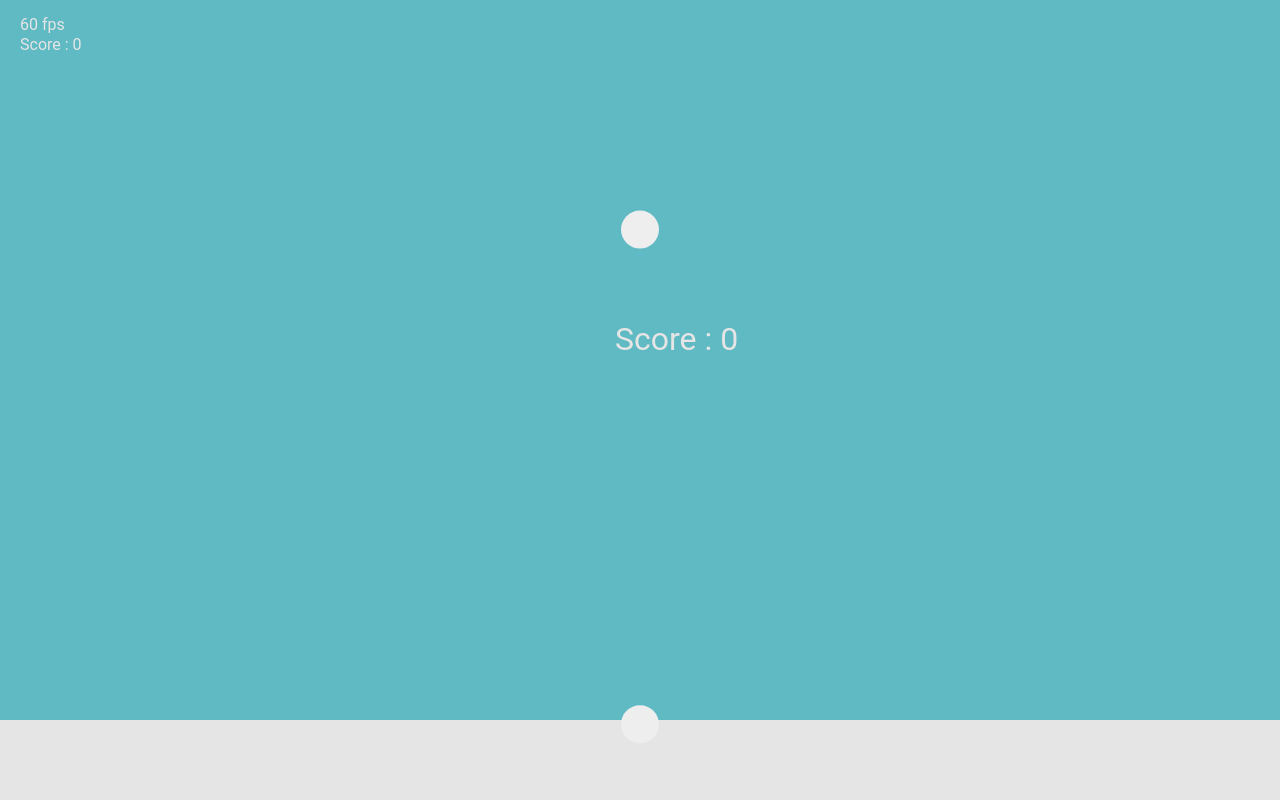
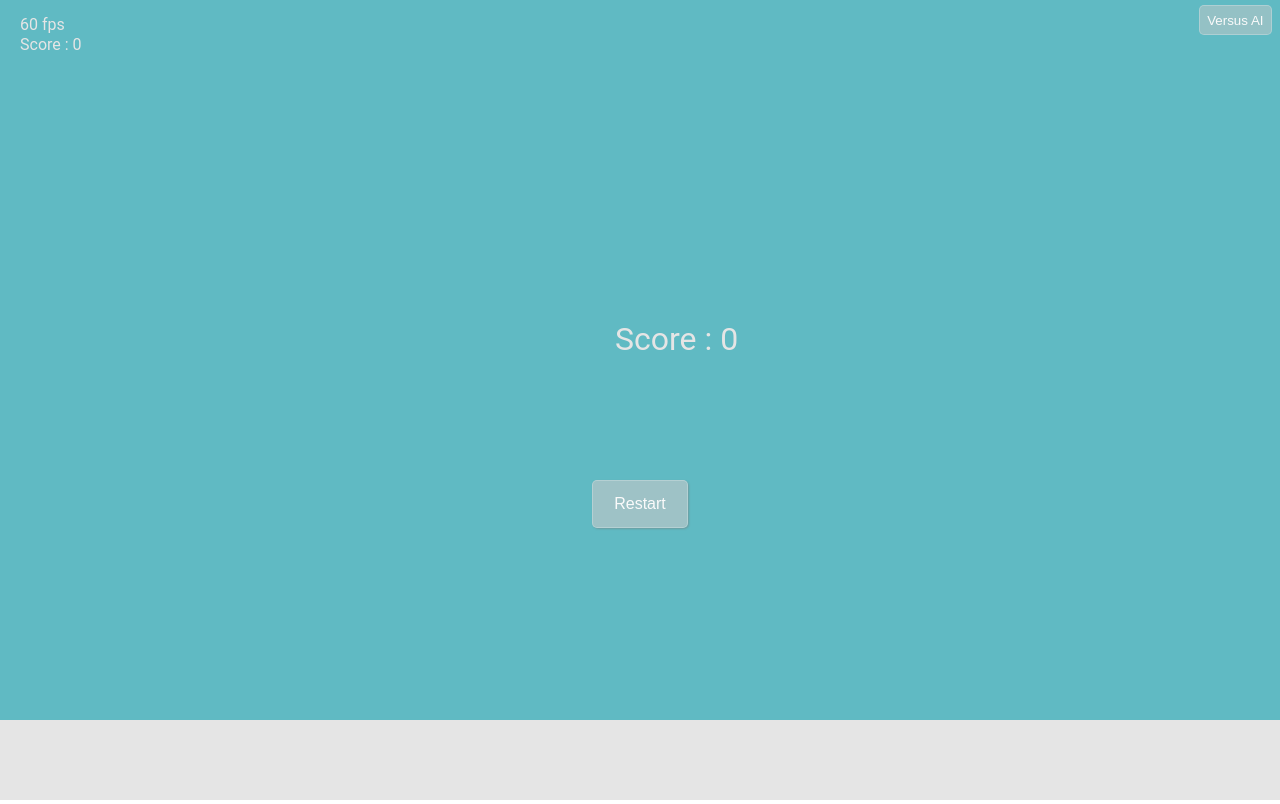
Before and after one commit to d0rianb/FlappyBirdAI, a plain HTML site: page index.html in a window 1280 px wide. Drawn offline with Linux system fonts and the light colour scheme.

Commit message:
Add an interface and a game loop

```diff
--- a/index.html
+++ b/index.html
@@ -8,6 +8,12 @@
 </head>
 
 <body>
+  <select class="mode-select" name="mode-select">
+    <option value="player">1 Player</option>
+    <option value="versus">Versus AI</option>
+    <option value="auto">AI train</option>
+  </select>
+  <button type="button" name="restart" class="restart-button"> Restart</button>
   <canvas id="canvas" autofocus></canvas>
 </body>
 <script src="js/lib/neuroEvolution.js" charset="utf-8"></script>
--- a/js/bird.js
+++ b/js/bird.js
@@ -19,6 +19,7 @@ class Bird {
 	}
 
 	dist(pipe) {
+		if (!pipe) return Infinity
 		return pipe.x + pipe.width - this.x - this.radius / 2
 	}
 
@@ -111,7 +112,7 @@ class CheatedBird extends Bird {
 		birdImg.src = 'ressources/bird-enemy.png'
 
 		if (DEBUG) {
-			ctx.fillStyle = '#eee'
+			ctx.fillStyle = '#9ee'
 			ctx.beginPath()
 			ctx.arc(this.x, this.y, this.radius, 0, 2 * Math.PI)
 			ctx.fill()
--- a/js/env.js
+++ b/js/env.js
@@ -1,5 +1,5 @@
 const maxPipeGap = 250
-const pipeGap = 360
+const pipeGap = 370
 
 class Ground {
 	constructor() {
--- a/js/main.js
+++ b/js/main.js
@@ -1,48 +1,64 @@
-const DEBUG = true
+const DEBUG = false
 const canvas = document.querySelector('#canvas')
 const dpi = window.devicePixelRatio
 const ctx = canvas.getContext('2d')
 const bgColor = 'rgb(96, 186, 195)'
 
-const birdRadius = 19
-// const smartBrain = { "layers": [{ "id": 0, "neurons": [{ "value": 0.6243708609271523, "weights": [] }, { "value": 0.7653178963519267, "weights": [] }] }, { "id": 1, "neurons": [{ "value": 0.5251544259730203, "weights": [-1.2542183639657278, 1.1548143903319879] }, { "value": 0.5049521635072105, "weights": [0.3806057520938446, -0.2846266111970974] }] }, { "id": 2, "neurons": [{ "value": 0.48635347908950954, "weights": [-0.9300720101297109, 0.8591542334783404] }] }] }
+const select = document.querySelector('.mode-select')
+const restartButton = document.querySelector('.restart-button')
+
+const birdRadius = 20
 const smartBrain = { "neurons": [2, 2, 1], "weights": [0.19516375343064896, -0.39550168472661973, -0.7534904325710081, 0.44023942951581274, 0.5557702209319282, -0.582633625152837] }
-const MODE = 'versus' // 'auto'|'player'|'versus'
 
+let MODE = 'versus' // 'auto'|'player'|'versus'
 
 // Initialisaton
 let populationNumber = 0
 let previousTimestamp = 0
 let lost = false
+let requestID = 0 // Request animation frame ID
 
 canvas.style.backgroundColor = bgColor
 
-if (MODE == 'auto') {
+
+
+const neEV = new Neuroevolution()
+
+let brain = new Brain()
+let ground = new Ground()
+let player = new Bird(birdRadius, ground, true)
+let enemy;
+
+function restartGame(mode) {
+	console.log('restart game with mode : ', mode)
+	select.value = mode
+	restartButton.style.display = 'none'
+	if (requestID !== 0) window.cancelAnimationFrame(requestID)
+	lost = false
+	brain = new Brain()
+	ground = new Ground()
+	player = new Bird(birdRadius, ground, true)
+	enemy = undefined
+
+	if (mode == 'auto') {
 		populationNumber = 75
-}
-
-const neEV = new Neuroevolution({ // Neuro Evolution
+		neEV.set({
 			population: populationNumber,
 			network: [2, [2], 1],
 			historic: 2,
 			elitism: 0.3,
 			randomBehaviour: 0.27
 		})
-
-const brain = new Brain()
-const ground = new Ground()
-const player = new Bird(birdRadius, ground, true)
-let enemy;
-
-if (MODE == 'auto') {
 		brain.start()
-} else if (MODE == 'versus') {
+	} else if (mode == 'versus') {
 		enemy = new CheatedBird(birdRadius, ground);
 
 	}
-
 	ground.generatePipes(10);
-
+	select.blur()
+	canvas.focus()
+	requestID = window.requestAnimationFrame(render)
+}
 
 // Events
 ['load', 'resize'].forEach(event => {
@@ -51,6 +67,14 @@ ground.generatePipes(10);
 		canvas.height = window.innerHeight
 	})
 })
+
+select.addEventListener('change', e => {
+	MODE = e.target.value
+	restartGame(MODE)
+})
+
+restartButton.addEventListener('click', e => restartGame(MODE))
+
 window.addEventListener('keydown', key => {
 	if (key.keyCode == 32) { // Space Bar
 		player.jump()
@@ -61,6 +85,7 @@ function splashScreen() {
 	ctx.font = '2em Roboto'
 	ctx.fillStyle = '#e5e5e5'
 	ctx.fillText(`Score : ${player.passedPipe.length}`, window.innerWidth / 2 - 25, window.innerHeight / 2 - 50)
+	restartButton.style.display = 'block'
 }
 
 function frameRate(timestamp) {
@@ -124,8 +149,7 @@ function render(timestamp) {
 	window.requestAnimationFrame(render)
 }
 
-
-window.requestAnimationFrame(render)
+restartGame(MODE)
 
 
 /*
--- a/ressources/style.css
+++ b/ressources/style.css
@@ -1,4 +1,56 @@
 body {
-    margin: 0;
-    overflow: hidden;
+  margin: 0;
+  overflow: hidden;
 }
+
+#canvas {
+  z-index: 1;
+}
+
+.mode-select {
+  /* Position */
+  position: absolute;
+  top: 5px;
+  right: 8px;
+  z-index: 2;
+  /* Style */
+  -webkit-appearance: none;
+  padding: .5em;
+  outline: none;
+  border: solid 1px rgba(250, 250, 250, .25);
+  border-radius: 5px;
+  background-color: rgba(200, 200, 200, .5);
+  color: rgba(250, 250, 250, 1);
+  text-align: center;
+}
+
+.mode-select:hover {
+  background-color: rgba(200, 200, 200, .75);
+  color: rgba(255, 255, 255, 1);
+}
+
+.restart-button {
+  position: absolute;
+  width: 6em;
+  height: 3em;
+  top: 60vh;
+  left: calc(50% - 3em);
+  z-index: 2;
+  /* Style */
+  -webkit-appearance: none;
+  padding: .5em;
+  outline: none;
+  border: solid 1px rgba(250, 250, 250, .25);
+  border-radius: 5px;
+  background-color: rgba(200, 200, 200, .6);
+  color: rgba(250, 250, 250, 1);
+  text-align: center;
+  font-size: 1em;
+  box-shadow: 1px 1px 2px #7b7b7b7d;
+}
+
+.restart-button:hover {
+  background-color: rgba(200, 200, 200, .75);
+  color: rgba(255, 255, 255, 1);
+  box-shadow: 1px 1px 2px #545353a3;
+}
```
Lines whose indentation alone changed are shown as unchanged.
